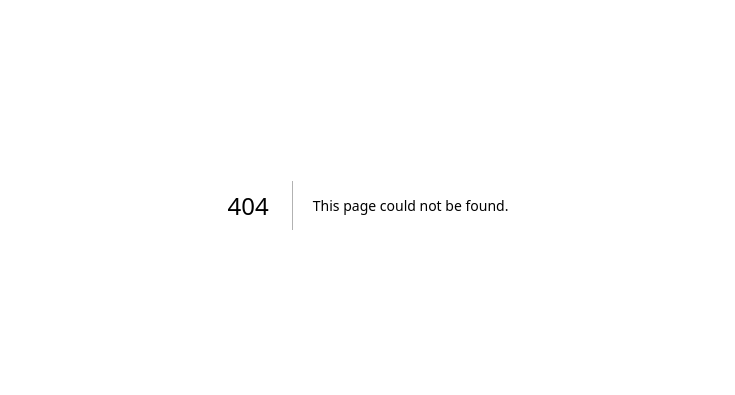
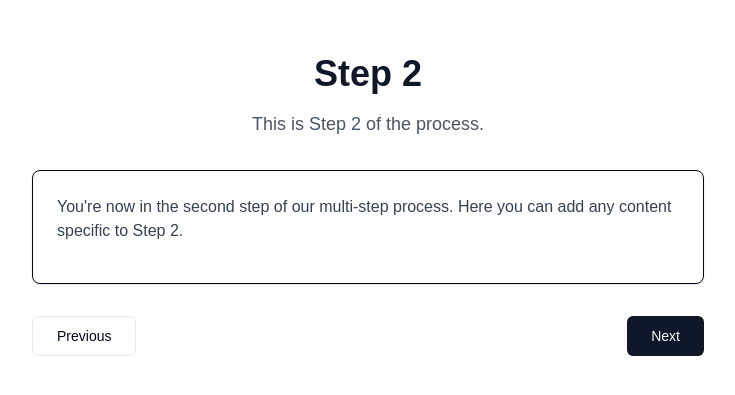
Before and after one commit to autoworkz/senseiiwyze-dashboard, a Next.js app: page /step2 in a window 1280 px wide. Before the commit this address had no page. Shown: the part 195-590 px from the top of the page, without its empty margins (272-1007 px from the left). Built offline with nearby package versions, Linux system fonts and the light colour scheme.

Commit message:
feat: Configure routing for multi-step process
- Add Next.js App Router routes for /step1, /step2, and /step3
- Create Step1, Step2, and Step3 components with navigation
- Implement consistent UI with Tailwind CSS styling
- Add proper navigation flow between steps with Next.js Link components

```diff
--- /dev/null
+++ b/src/app/step1/page.tsx
@@ -0,0 +1,5 @@
+import Step1 from '@/pages/Step1';
+
+export default function Step1Page() {
+  return <Step1 />;
+}
--- /dev/null
+++ b/src/app/step2/page.tsx
@@ -0,0 +1,5 @@
+import Step2 from '@/pages/Step2';
+
+export default function Step2Page() {
+  return <Step2 />;
+}
--- /dev/null
+++ b/src/app/step3/page.tsx
@@ -0,0 +1,5 @@
+import Step3 from '@/pages/Step3';
+
+export default function Step3Page() {
+  return <Step3 />;
+}
--- /dev/null
+++ b/src/pages/Step1.tsx
@@ -0,0 +1,40 @@
+import React from 'react';
+import Link from 'next/link';
+import { Button } from '@/components/ui/button';
+
+interface Step1Props {
+  // Add props interface as needed
+}
+
+const Step1: React.FC<Step1Props> = () => {
+  return (
+    <div className="min-h-screen flex flex-col items-center justify-center p-8">
+      <div className="max-w-2xl w-full space-y-8">
+        <div className="text-center space-y-4">
+          <h1 className="text-4xl font-bold text-gray-900">Step 1</h1>
+          <p className="text-lg text-gray-600">
+            This is Step 1 of the process.
+          </p>
+        </div>
+
+        {/* Add your Step 1 content here */}
+        <div className="bg-white p-6 rounded-lg shadow-sm border">
+          <p className="text-gray-700 mb-4">
+            Welcome to the first step of our multi-step process. Here you can add any content specific to Step 1.
+          </p>
+        </div>
+
+        {/* Navigation */}
+        <div className="flex justify-end">
+          <Link href="/step2">
+            <Button className="px-6 py-2">
+              Next
+            </Button>
+          </Link>
+        </div>
+      </div>
+    </div>
+  );
+};
+
+export default Step1;
--- /dev/null
+++ b/src/pages/Step2.tsx
@@ -0,0 +1,45 @@
+import React from 'react';
+import Link from 'next/link';
+import { Button } from '@/components/ui/button';
+
+interface Step2Props {
+  // Add props interface as needed
+}
+
+const Step2: React.FC<Step2Props> = () => {
+  return (
+    <div className="min-h-screen flex flex-col items-center justify-center p-8">
+      <div className="max-w-2xl w-full space-y-8">
+        <div className="text-center space-y-4">
+          <h1 className="text-4xl font-bold text-gray-900">Step 2</h1>
+          <p className="text-lg text-gray-600">
+            This is Step 2 of the process.
+          </p>
+        </div>
+
+        {/* Add your Step 2 content here */}
+        <div className="bg-white p-6 rounded-lg shadow-sm border">
+          <p className="text-gray-700 mb-4">
+            You're now in the second step of our multi-step process. Here you can add any content specific to Step 2.
+          </p>
+        </div>
+
+        {/* Navigation */}
+        <div className="flex justify-between">
+          <Link href="/step1">
+            <Button variant="outline" className="px-6 py-2">
+              Previous
+            </Button>
+          </Link>
+          <Link href="/step3">
+            <Button className="px-6 py-2">
+              Next
+            </Button>
+          </Link>
+        </div>
+      </div>
+    </div>
+  );
+};
+
+export default Step2;
--- /dev/null
+++ b/src/pages/Step3.tsx
@@ -0,0 +1,40 @@
+import React from 'react';
+import Link from 'next/link';
+import { Button } from '@/components/ui/button';
+
+interface Step3Props {
+  // Add props interface as needed
+}
+
+const Step3: React.FC<Step3Props> = () => {
+  return (
+    <div className="min-h-screen flex flex-col items-center justify-center p-8">
+      <div className="max-w-2xl w-full space-y-8">
+        <div className="text-center space-y-4">
+          <h1 className="text-4xl font-bold text-gray-900">Step 3</h1>
+          <p className="text-lg text-gray-600">
+            This is Step 3 of the process.
+          </p>
+        </div>
+
+        {/* Add your Step 3 content here */}
+        <div className="bg-white p-6 rounded-lg shadow-sm border">
+          <p className="text-gray-700 mb-4">
+            Congratulations! You've reached the final step of our multi-step process. Here you can add any content specific to Step 3.
+          </p>
+        </div>
+
+        {/* Navigation */}
+        <div className="flex justify-start">
+          <Link href="/step2">
+            <Button variant="outline" className="px-6 py-2">
+              Previous
+            </Button>
+          </Link>
+        </div>
+      </div>
+    </div>
+  );
+};
+
+export default Step3;
```
